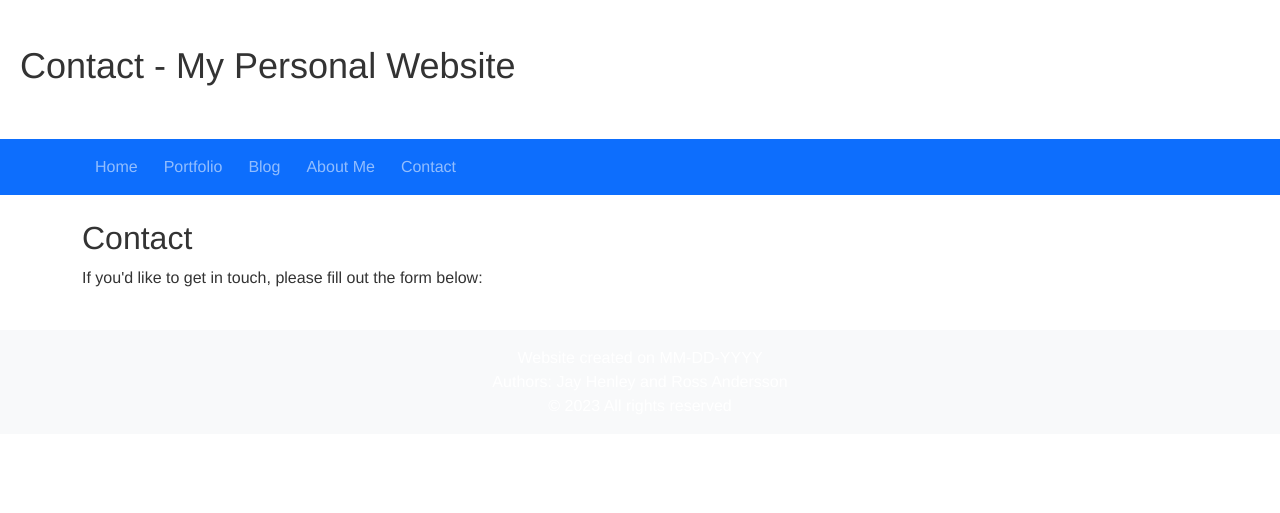
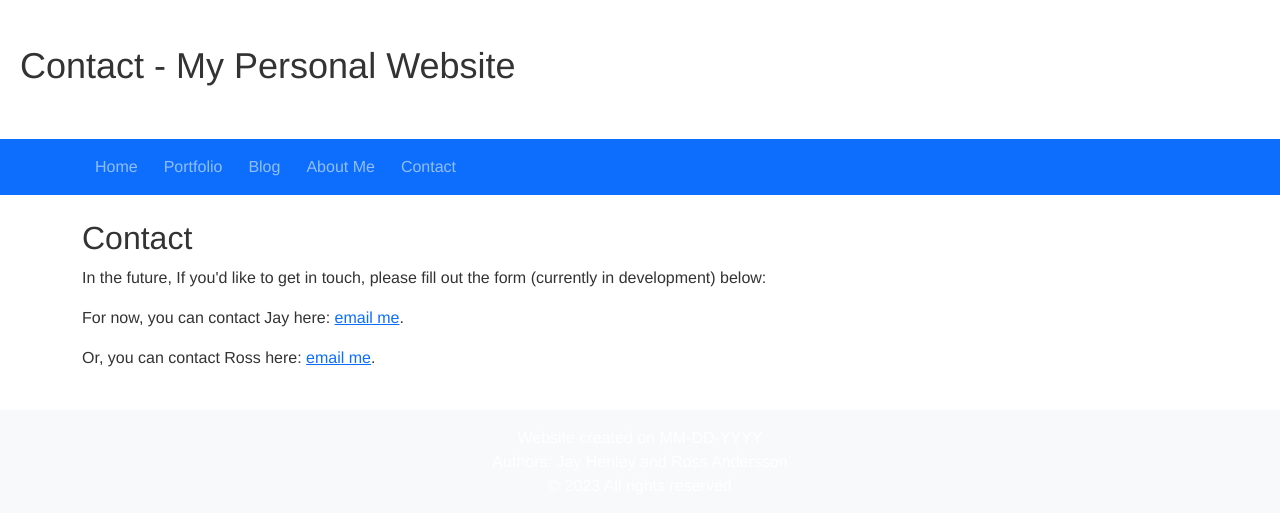
Before and after one commit to jayhenley44/Software-Carpentry-Final-Project-R-J, a Flask app: page /contact in a window 1280 px wide. Shown: the top 513 px of the page. Run offline with Flask 3, Linux system fonts and the light colour scheme; some libraries are stand-ins or nearby versions.

```diff
--- a/templates/contact.html
+++ b/templates/contact.html
@@ -6,8 +6,11 @@
 
 {% block content %}
     <h2>Contact</h2>
-    <p>If you'd like to get in touch, please fill out the form below:</p>
+    <p>In the future, If you'd like to get in touch, please fill out the form (currently in development) below:</p>
     <form>
         <!-- Add your contact form fields here -->
     </form>
+    <p>For now, you can contact Jay here: <a href="mailto:jhenley5@jhu.edu">email me</a>.</p>
+    <p>Or, you can contact Ross here: <a href="mailto:randers94@jhu.edu">email me</a>.</p>
+
 {% endblock %}
```
